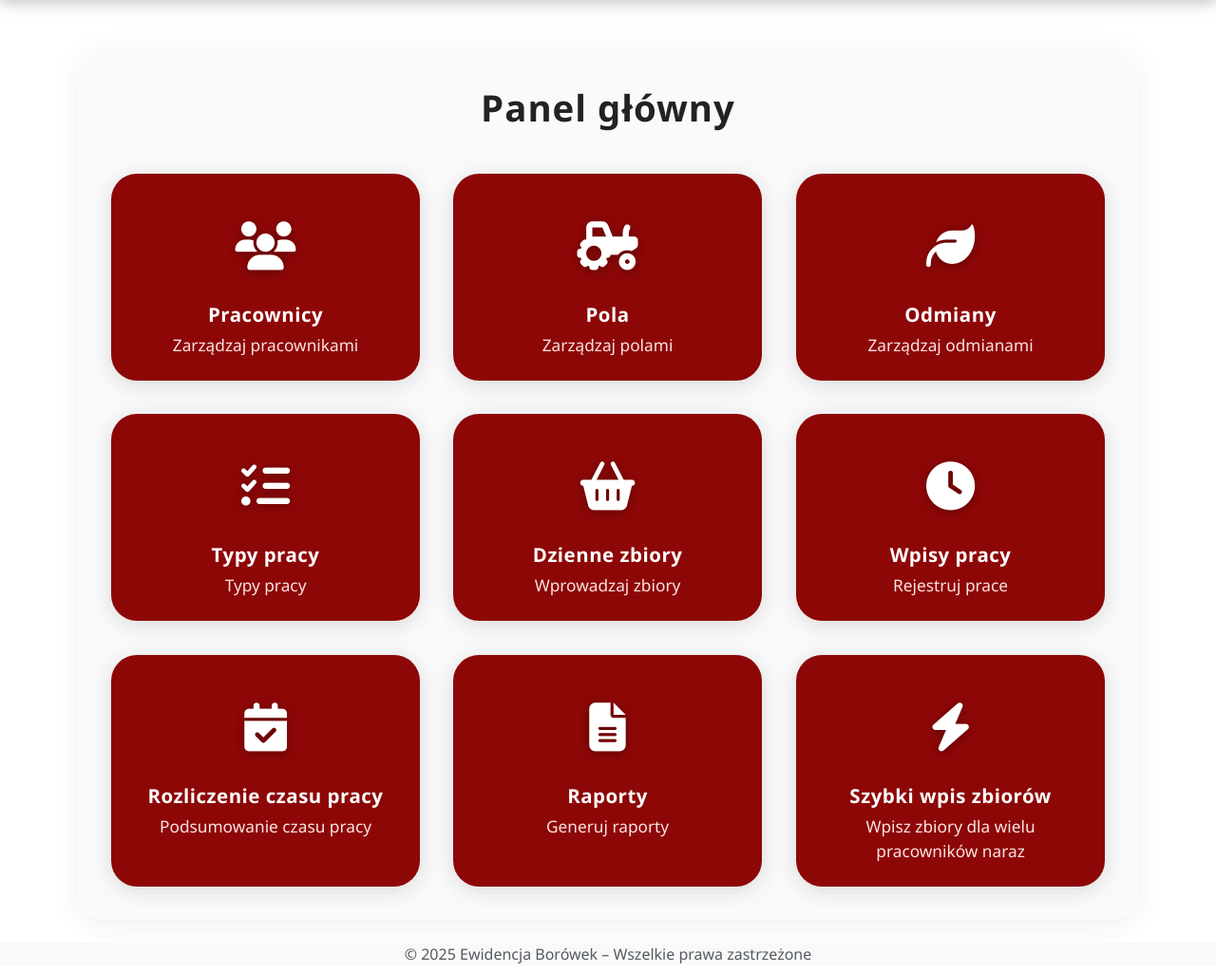
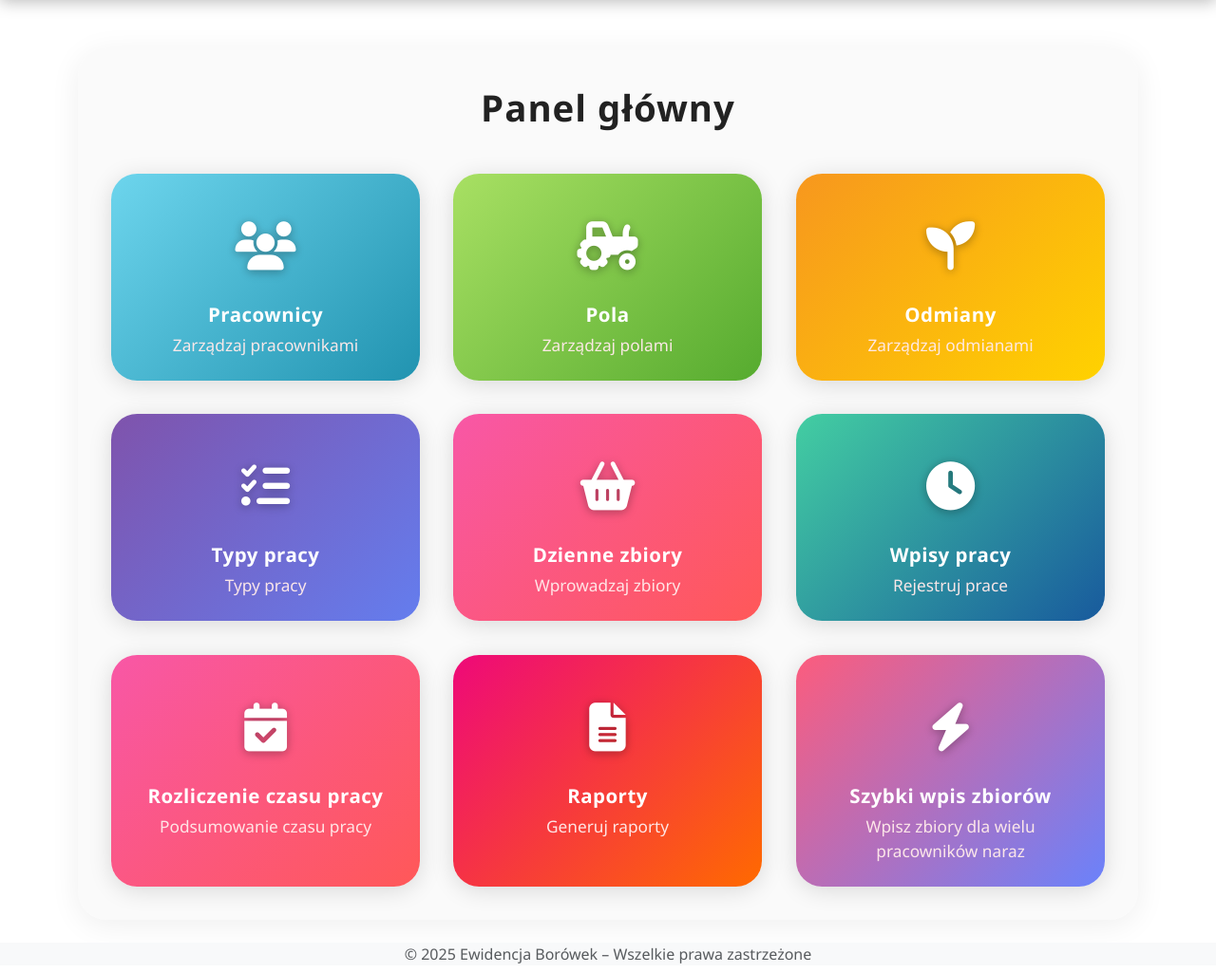
Before and after one commit to Reus1231/Ewidencja, a Flask app: page /dashboard in a window 1280 px wide; the page is wider, and only the part inside the window is pictured. Shown: the part 95-1120 px from the top of that part at 95% size. Run offline with Flask 3, Linux system fonts and the light colour scheme; a user stored in the database is signed in.

```diff
--- a/static/style.css
+++ b/static/style.css
@@ -32,7 +32,7 @@ body.dark-mode {
     --tile-glow: 0 0 18px #ad1d1d99;
 }
 
-/* Nowoczesny navbar - patrz base.html */
+/* Nowoczesny navbar */
 .navbar-custom {
     background: var(--navbar);
     min-height: 58px;
@@ -192,6 +192,28 @@ body.dark-mode {
     opacity: 0.97;
 }
 
+/* --- Personalizacja kafelków --- */
+.tile-employees     { background: linear-gradient(135deg, #6dd5ed 0%, #2193b0 100%); }
+.tile-fields        { background: linear-gradient(135deg, #a8e063 0%, #56ab2f 100%); }
+.tile-varieties     { background: linear-gradient(135deg, #f7971e 0%, #ffd200 100%); }
+.tile-work-types    { background: linear-gradient(135deg, #7f53ac 0%, #647dee 100%); }
+.tile-harvests      { background: linear-gradient(135deg, #f857a6 0%, #ff5858 100%); }
+.tile-entries       { background: linear-gradient(135deg, #43cea2 0%, #185a9d 100%); }
+.tile-reports       { background: linear-gradient(135deg, #ee0979 0%, #ff6a00 100%); }
+.tile-fast-harvest  { background: linear-gradient(135deg, #fc5c7d 0%, #6a82fb 100%); }
+
+.tile-employees:hover     { box-shadow: 0 0 24px #2193b055, 0 6px 18px #0003; }
+.tile-fields:hover        { box-shadow: 0 0 24px #56ab2f44, 0 6px 18px #0003; }
+.tile-varieties:hover     { box-shadow: 0 0 24px #ffd20044, 0 6px 18px #0003; }
+.tile-work-types:hover    { box-shadow: 0 0 24px #647dee44, 0 6px 18px #0003; }
+.tile-harvests:hover      { box-shadow: 0 0 24px #ff585844, 0 6px 18px #0003; }
+.tile-entries:hover       { box-shadow: 0 0 24px #185a9d44, 0 6px 18px #0003; }
+.tile-reports:hover       { box-shadow: 0 0 24px #ff6a0044, 0 6px 18px #0003; }
+.tile-fast-harvest:hover  { box-shadow: 0 0 24px #6a82fb44, 0 6px 18px #0003; }
+.tile-icon {
+    filter: drop-shadow(0 4px 12px #0004);
+}
+
 /* --- Nowoczesne sekcje i tabele (uniwersalne) --- */
 .section-box {
     max-width: 1200px;
--- a/templates/dashboard.html
+++ b/templates/dashboard.html
@@ -3,47 +3,47 @@
 <div class="dashboard-container">
   <div class="dashboard-title">Panel główny</div>
   <div class="tiles-grid">
-    <a href="{{ url_for('employees') }}" class="tile" tabindex="0" title="Pracownicy">
+    <a href="{{ url_for('employees') }}" class="tile tile-employees" tabindex="0" title="Pracownicy">
       <span class="tile-icon"><i class="fas fa-users"></i></span>
       <span class="tile-title">Pracownicy</span>
       <span class="tile-desc">Zarządzaj pracownikami</span>
     </a>
-    <a href="{{ url_for('fields') }}" class="tile" tabindex="0" title="Pola">
+    <a href="{{ url_for('fields') }}" class="tile tile-fields" tabindex="0" title="Pola">
       <span class="tile-icon"><i class="fas fa-tractor"></i></span>
       <span class="tile-title">Pola</span>
       <span class="tile-desc">Zarządzaj polami</span>
     </a>
-    <a href="{{ url_for('varieties') }}" class="tile" tabindex="0" title="Odmiany">
-      <span class="tile-icon"><i class="fas fa-leaf"></i></span>
+    <a href="{{ url_for('varieties') }}" class="tile tile-varieties" tabindex="0" title="Odmiany">
+      <span class="tile-icon"><i class="fas fa-seedling"></i></span>
       <span class="tile-title">Odmiany</span>
       <span class="tile-desc">Zarządzaj odmianami</span>
     </a>
-    <a href="{{ url_for('work_types') }}" class="tile" tabindex="0" title="Typy pracy">
+    <a href="{{ url_for('work_types') }}" class="tile tile-work-types" tabindex="0" title="Typy pracy">
       <span class="tile-icon"><i class="fas fa-tasks"></i></span>
       <span class="tile-title">Typy pracy</span>
       <span class="tile-desc">Typy pracy</span>
     </a>
-    <a href="{{ url_for('harvests') }}" class="tile" tabindex="0" title="Dzienne zbiory">
+    <a href="{{ url_for('harvests') }}" class="tile tile-harvests" tabindex="0" title="Dzienne zbiory">
       <span class="tile-icon"><i class="fas fa-basket-shopping"></i></span>
       <span class="tile-title">Dzienne zbiory</span>
       <span class="tile-desc">Wprowadzaj zbiory</span>
     </a>
-    <a href="{{ url_for('entries') }}" class="tile" tabindex="0" title="Wpisy pracy">
+    <a href="{{ url_for('entries') }}" class="tile tile-entries" tabindex="0" title="Wpisy pracy">
       <span class="tile-icon"><i class="fas fa-clock"></i></span>
       <span class="tile-title">Wpisy pracy</span>
       <span class="tile-desc">Rejestruj prace</span>
     </a>
-    <a href="{{ url_for('rozliczenie_czasu_pracy') }}" class="tile" tabindex="0" title="Rozliczenie czasu pracy">
+    <a href="{{ url_for('rozliczenie_czasu_pracy') }}" class="tile tile-harvests" tabindex="0" title="Rozliczenie czasu pracy">
       <span class="tile-icon"><i class="fas fa-calendar-check"></i></span>
       <span class="tile-title">Rozliczenie czasu pracy</span>
       <span class="tile-desc">Podsumowanie czasu pracy</span>
     </a>
-    <a href="{{ url_for('employee_reports') }}" class="tile" tabindex="0" title="Raporty">
+    <a href="{{ url_for('employee_reports') }}" class="tile tile-reports" tabindex="0" title="Raporty">
       <span class="tile-icon"><i class="fas fa-file-alt"></i></span>
       <span class="tile-title">Raporty</span>
       <span class="tile-desc">Generuj raporty</span>
     </a>
-    <a href="{{ url_for('fast_harvest') }}" class="tile" tabindex="0" title="Szybki wpis zbiorów">
+    <a href="{{ url_for('fast_harvest') }}" class="tile tile-fast-harvest" tabindex="0" title="Szybki wpis zbiorów">
       <span class="tile-icon"><i class="fas fa-bolt"></i></span>
       <span class="tile-title">Szybki wpis zbiorów</span>
       <span class="tile-desc">Wpisz zbiory dla wielu pracowników naraz</span>
```
Also changed, not shown: templates/base.html (+0 -28 lines).
